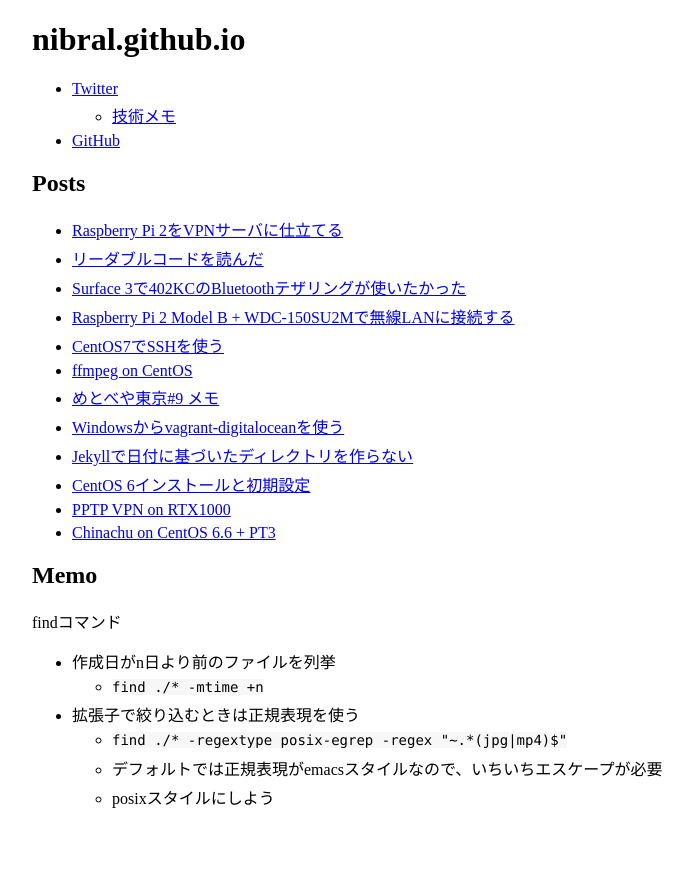
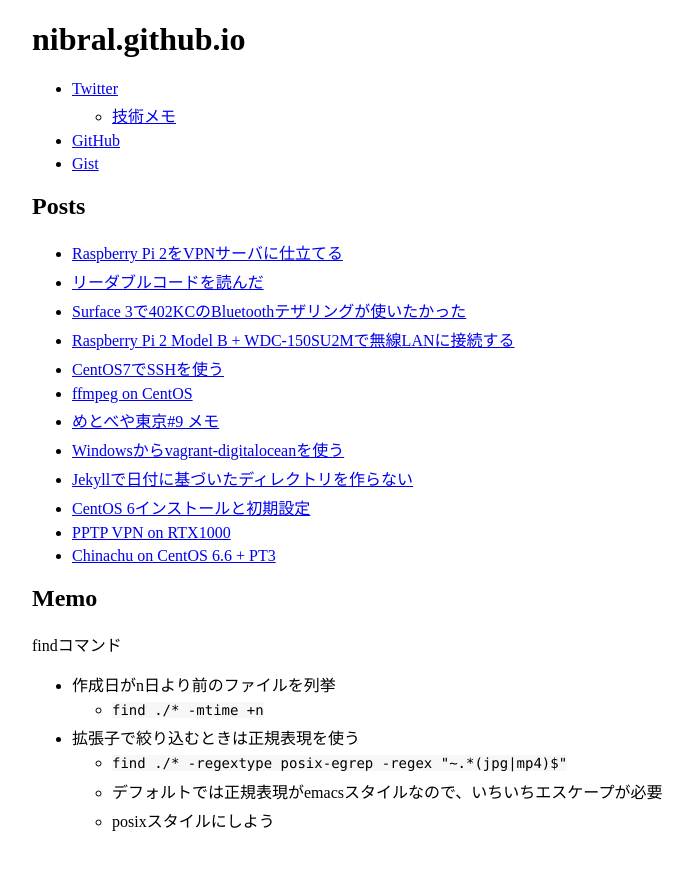
Before and after one commit to nibral/nibral.github.io, a Jekyll site: the page built from index.md, in a window 1280 px wide. Shown: the top 870 px of the page, without its empty margins (208-901 px from the left). Built offline with Jekyll 4.4.1, drawn with Linux system fonts in a browser that asks for light colours.

Commit message:
Update index.md

```diff
--- a/index.md
+++ b/index.md
@@ -9,6 +9,7 @@
 * [Twitter](https://twitter.com/_nibral)
     + [技術メモ](http://twilog.org/_nibral/search?word=%E3%80%90%E3%83%A1%E3%83%A2%E3%80%91&ao=a)
 * [GitHub](https://github.com/nibral)
+* [Gist](https://gist.github.com/nibral)
 
 Posts
 ----
```
